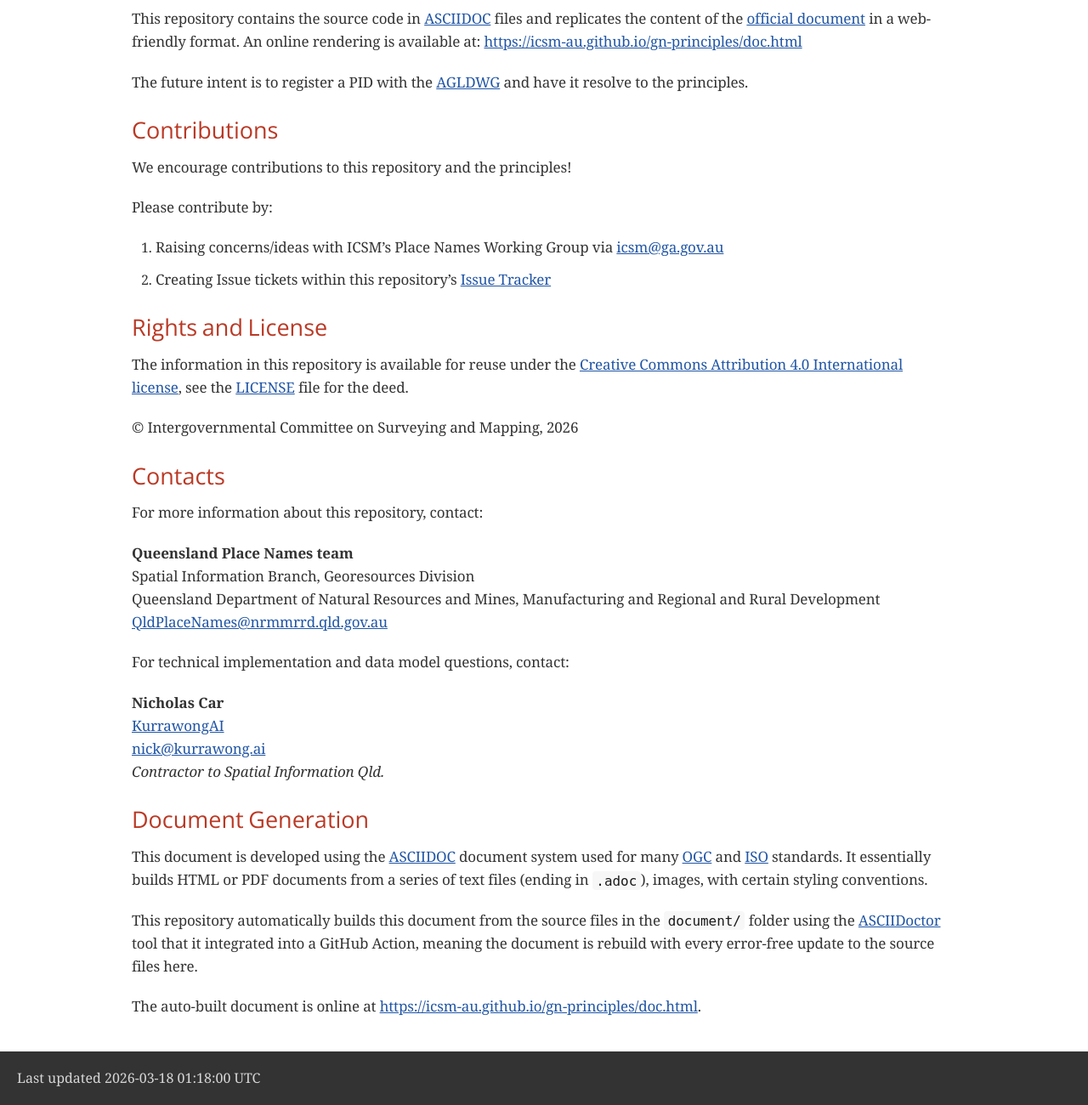
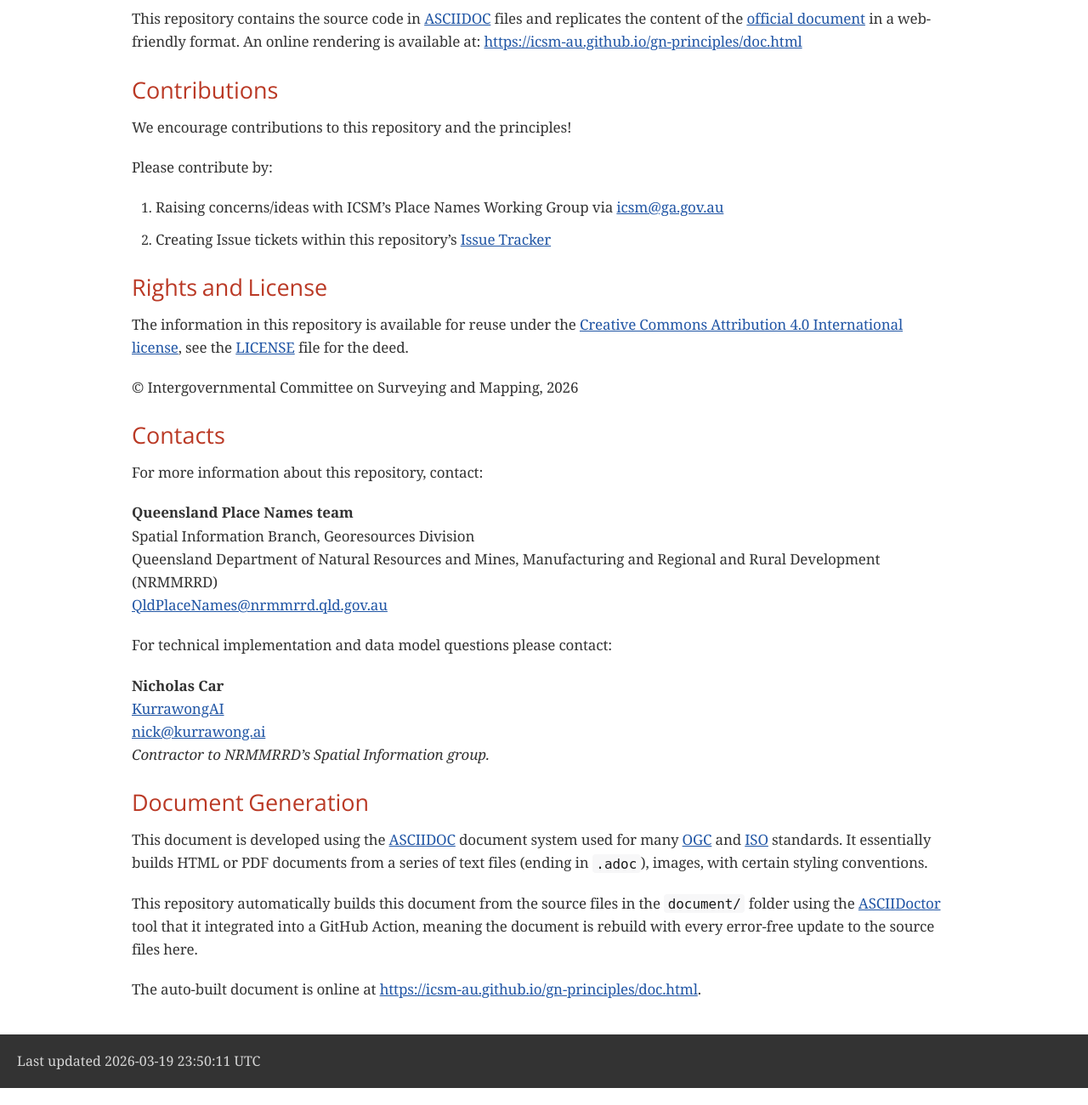
Before and after one commit to icsm-au/gn-principles, a plain HTML site: page index.html in a window 1280 px wide. Shown: the part 291-1591 px from the top of the page at 85% size. Drawn offline with nearby package versions, Linux system fonts and the light colour scheme; a web font is replaced by a local one.

Commit message:
Deploying to gh-pages from  @ 92c42bd7b1c04635fb191235677c211efb7dd12a 🚀

```diff
--- a/index.html
+++ b/index.html
@@ -447,9 +447,6 @@ body.book #toc,body.book #preamble,body.book h1.sect0,body.book .sect1>h2{page-b
 <div class="paragraph">
 <p>This repository contains the source code in <a href="https://asciidoc.org/">ASCIIDOC</a> files and replicates the content of the <a href="https://raw.githubusercontent.com/icsm-au/gn-principles/main/official-document/ICSM%20Australian%20Place%20Naming%20Principles.pdf">official document</a> in a web-friendly format. An online rendering is available at: <a href="https://icsm-au.github.io/gn-principles/doc.html" class="bare">https://icsm-au.github.io/gn-principles/doc.html</a></p>
 </div>
-<div class="paragraph">
-<p>The future intent is to register a PID with the <a href="https://www.linked.data.gov.au/">AGLDWG</a> and have it resolve to the principles.</p>
-</div>
 <div class="sect2">
 <h3 id="_contributions">Contributions</h3>
 <div class="paragraph">
@@ -486,17 +483,17 @@ body.book #toc,body.book #preamble,body.book h1.sect0,body.book .sect1>h2{page-b
 <div class="paragraph">
 <p><strong>Queensland Place Names team</strong><br>
 Spatial Information Branch, Georesources Division<br>
-Queensland Department of Natural Resources and Mines, Manufacturing and Regional and Rural Development<br>
+Queensland Department of Natural Resources and Mines, Manufacturing and Regional and Rural Development (NRMMRRD)<br>
 <a href="mailto:QldPlaceNames@nrmmrrd.qld.gov.au">QldPlaceNames@nrmmrrd.qld.gov.au</a></p>
 </div>
 <div class="paragraph">
-<p>For technical implementation and data model questions, contact:</p>
+<p>For technical implementation and data model questions please contact:</p>
 </div>
 <div class="paragraph">
 <p><strong>Nicholas Car</strong><br>
 <a href="https://kurrawong.ai">KurrawongAI</a><br>
 <a href="mailto:nick@kurrawong.ai">nick@kurrawong.ai</a><br>
-<em>Contractor to Spatial Information Qld.</em></p>
+<em>Contractor to NRMMRRD&#8217;s Spatial Information group.</em></p>
 </div>
 </div>
 <div class="sect2">
@@ -516,7 +513,7 @@ Queensland Department of Natural Resources and Mines, Manufacturing and Regional
 </div>
 <div id="footer">
 <div id="footer-text">
-Last updated 2026-03-18 01:18:00 UTC
+Last updated 2026-03-19 23:50:11 UTC
 </div>
 </div>
 </body>
```
Also changed, not shown: doc.html (+1 -1 lines).
